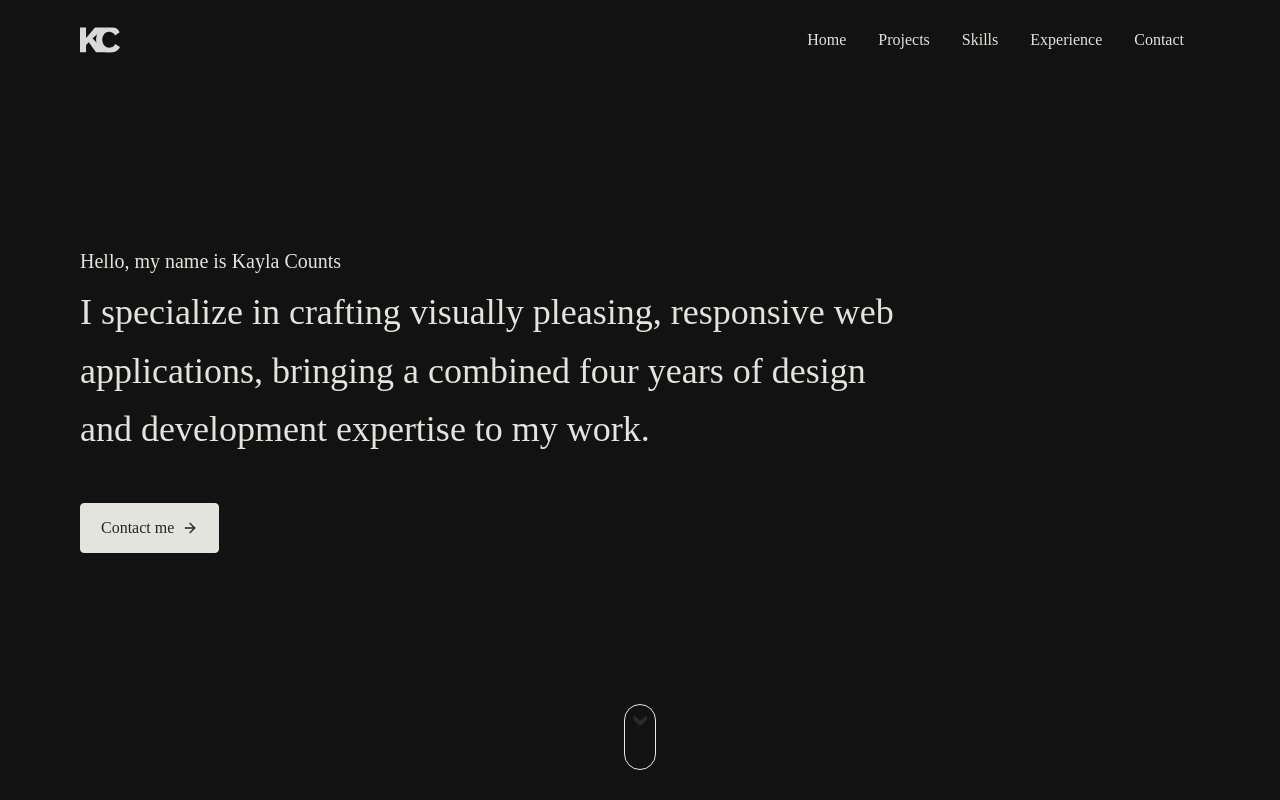
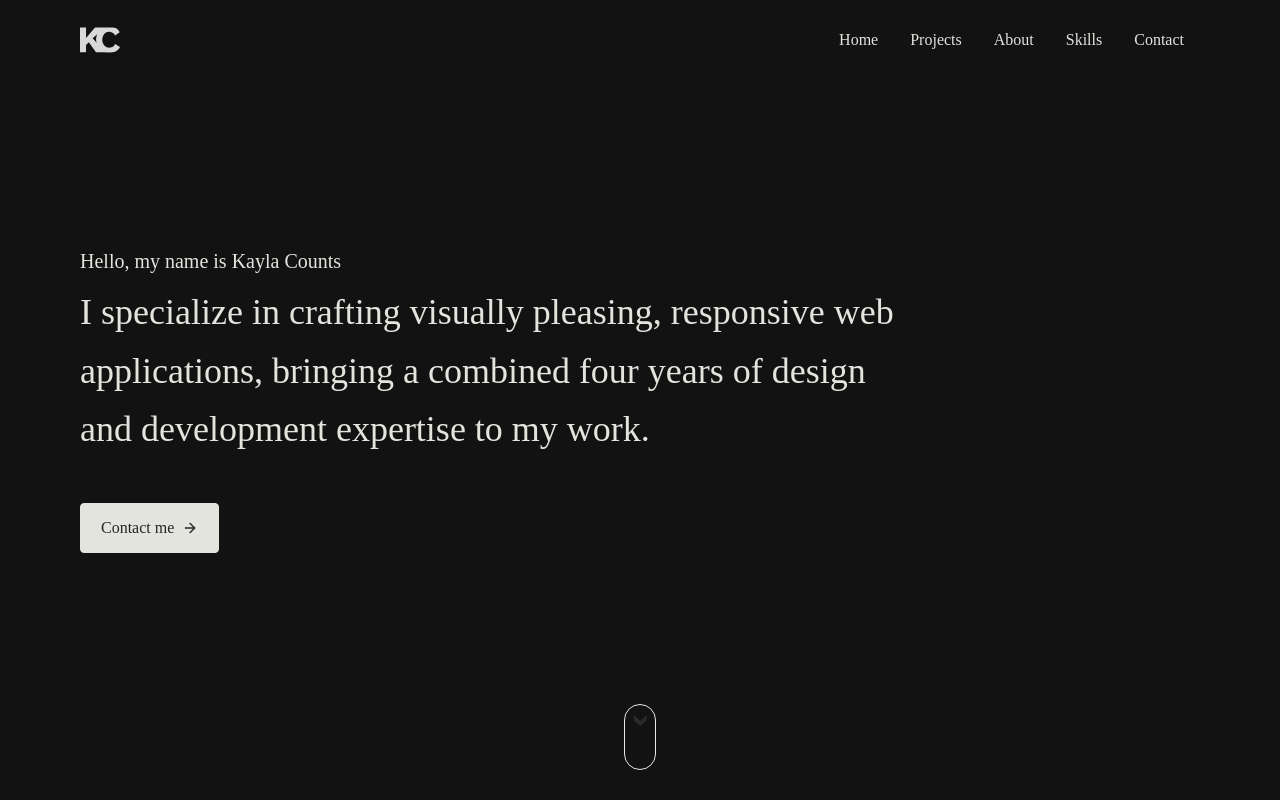
Before and after one commit to Kcounts93/my-portfolio, a React (Create React App) app: page / in a window 1280 px wide. Shown: the top 800 px of the page. Built offline with nearby package versions, Linux system fonts and the light colour scheme.

Commit message:
set up nav links and ids

```diff
--- a/src/components/About.jsx
+++ b/src/components/About.jsx
@@ -7,7 +7,7 @@ import { MdOutlineArrowForward } from "react-icons/md";
 const About = () => {
   return (
     <div
-      name="about"
+      id="About"
       className="container mx-auto px-5 md:px-10 lg:px-20 mt-10 mb-5"
     >
       <div className="text-heading-section mb-7">
--- a/src/components/Contact.jsx
+++ b/src/components/Contact.jsx
@@ -48,7 +48,7 @@ const Contact = () => {
 
   return (
     <div
-      name="contact"
+      id="Contact"
       className="container mx-auto px-5 md:px-10 lg:px-20 mt-20 mb-20"
     >
       <div className="text-heading-section mb-10">
--- a/src/components/Hero.jsx
+++ b/src/components/Hero.jsx
@@ -22,7 +22,7 @@ const Hero = () => {
 
   return (
     <div
-      name="home"
+      id="Home"
       className="container mx-auto h-screen px-10 md:px-20 lg:px-20"
     >
       <div className="max-w-full h-full flex flex-col justify-center items-start">
--- a/src/components/Navbar.jsx
+++ b/src/components/Navbar.jsx
@@ -3,9 +3,15 @@ import Logo from "../assets/KC.svg";
 import { FiMenu, FiX, FiGithub, FiLinkedin, FiInstagram } from "react-icons/fi";
 import { motion, AnimatePresence } from "framer-motion";
 
+// Define navLinks array
+const navLinks = ["Home", "Projects", "About", "Skills", "Contact"];
+
 const Navbar = () => {
   const [nav, setNav] = useState(false);
   const toggleNav = () => setNav(!nav);
+
+  // Function to close the nav menu
+  const closeNav = () => setNav(false);
 
   const navVariants = {
     hidden: {
@@ -24,7 +30,6 @@ const Navbar = () => {
   const listItemVariants = {
     hover: {
       scale: 1.1,
-      // Change to your desired color
     },
     rest: {
       scale: 1,
@@ -51,6 +56,7 @@ const Navbar = () => {
       </div>
       <AnimatePresence>
         {nav && (
+          // mobile
           <motion.div
             className="fixed top-0 right-0 w-full md:w-1/4 h-full flex flex-col items-center justify-center bg-charcoal"
             initial="hidden"
@@ -59,47 +65,18 @@ const Navbar = () => {
             variants={navVariants}
           >
             <ul className="text-4xl py-4 text-center font-medium">
-              <motion.li
-                className="mb-4"
-                variants={listItemVariants}
-                whileHover="hover"
-                whileTap="hover"
-              >
-                Home
-              </motion.li>
-              <motion.li
-                className="mb-4"
-                variants={listItemVariants}
-                whileHover="hover"
-                whileTap="hover"
-              >
-                Projects
-              </motion.li>
-              <motion.li
-                className="mb-4"
-                variants={listItemVariants}
-                whileHover="hover"
-                whileTap="hover"
-              >
-                Skills
-              </motion.li>
-              <motion.li
-                className="mb-4"
-                variants={listItemVariants}
-                whileHover="hover"
-                whileTap="hover"
-              >
-                Experience
-              </motion.li>
-              <motion.li
-                className="mb-4"
-                variants={listItemVariants}
-                whileHover="hover"
-                whileTap="hover"
-              >
-                Contact
-              </motion.li>
+              {navLinks.map((link) => (
+                <motion.li
+                  key={link}
+                  className="text-md transition-transform hover:-translate-y-1 hover:scale-125 duration-300"
+                >
+                  <a href={`#${link}`} onClick={closeNav}>
+                    {link}
+                  </a>
+                </motion.li>
+              ))}
             </ul>
+            {/* Social Media Links */}
             <ul className="flex">
               <li>
                 <a
@@ -123,22 +100,16 @@ const Navbar = () => {
           </motion.div>
         )}
       </AnimatePresence>
+      {/* Non Mobile Menu */}
       <ul className="hidden md:flex">
-        <li className="text-md transition-transform hover:-translate-y-1 hover:scale-125 duration-300">
-          Home
-        </li>
-        <li className="text-md transition-transform hover:-translate-y-1 hover:scale-125 duration-300">
-          Projects
-        </li>
-        <li className="text-md transition-transform hover:-translate-y-1 hover:scale-125 duration-300">
-          Skills
-        </li>
-        <li className="text-md transition-transform hover:-translate-y-1 hover:scale-125 duration-300">
-          Experience
-        </li>
-        <li className="text-md transition-transform hover:-translate-y-1 hover:scale-125 duration-300">
-          Contact
-        </li>
+        {navLinks.map((link) => (
+          <li
+            key={link}
+            className="text-md transition-transform hover:-translate-y-1 hover:scale-125 duration-300"
+          >
+            <a href={`#${link}`}>{link}</a>
+          </li>
+        ))}
       </ul>
     </motion.div>
   );
--- a/src/components/Projects.jsx
+++ b/src/components/Projects.jsx
@@ -89,7 +89,7 @@ const Projects = () => {
 
   return (
     <div
-      name="projects"
+      id="Projects"
       className="container mx-auto px-5 md:px-10 lg:px-20 mt-20 mb-10 flex-row"
     >
       <div className="flex justify-between text-heading-section mb-10">
--- a/src/components/Skills.jsx
+++ b/src/components/Skills.jsx
@@ -29,7 +29,7 @@ const Skills = () => {
 
   return (
     <div
-      name="skills"
+      id="Skills"
       className="container mx-auto px-5 md:px-10 lg:px-20 mt-10 mb-5"
     >
       <div className="text-heading-section mb-5">
--- a/src/index.css
+++ b/src/index.css
@@ -30,6 +30,10 @@
   to {
     opacity: 1;
   }
+}
+
+html {
+  scroll-behavior: smooth;
 }
 
 /* Skills Logo Wrapper */
```
